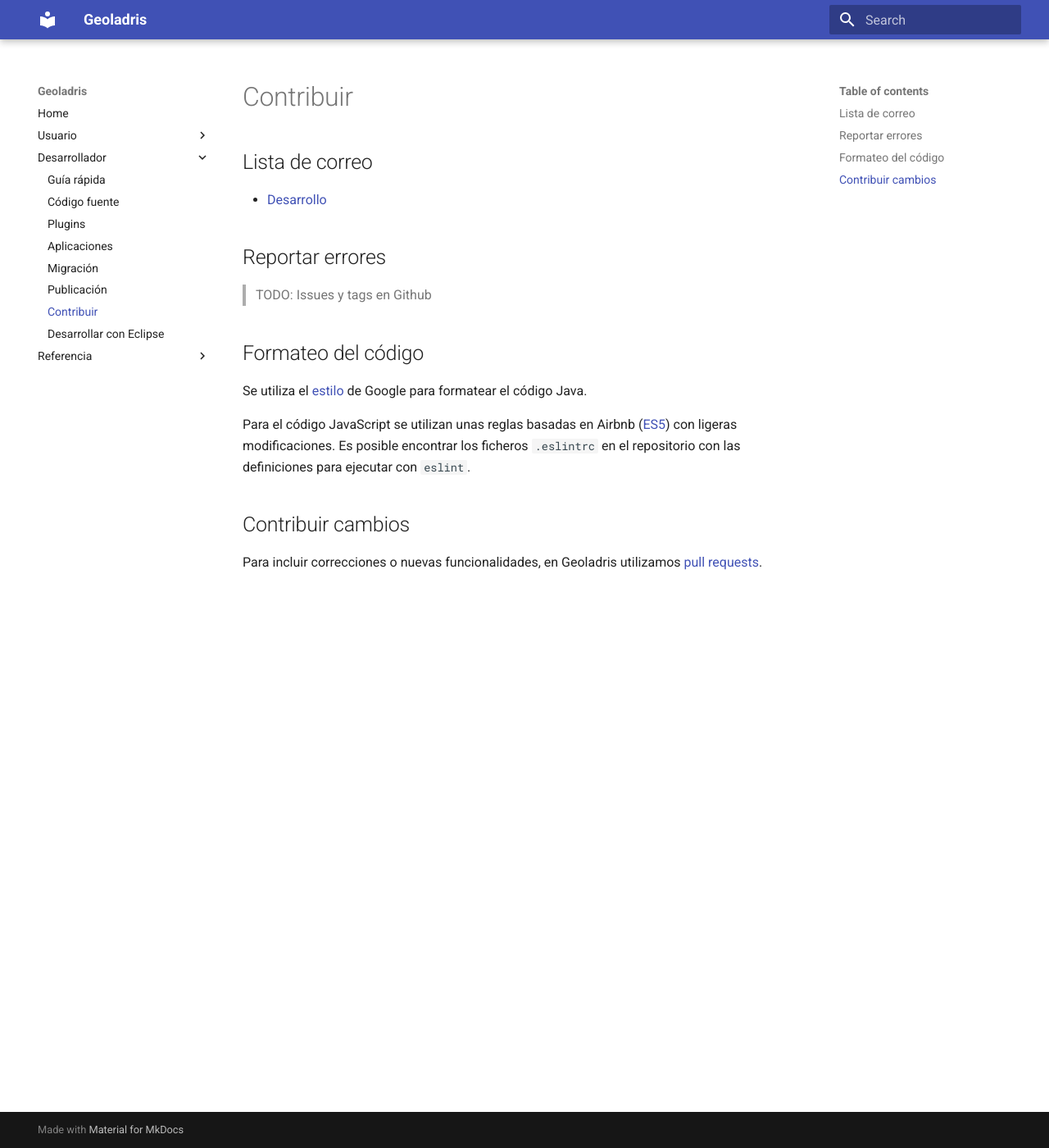
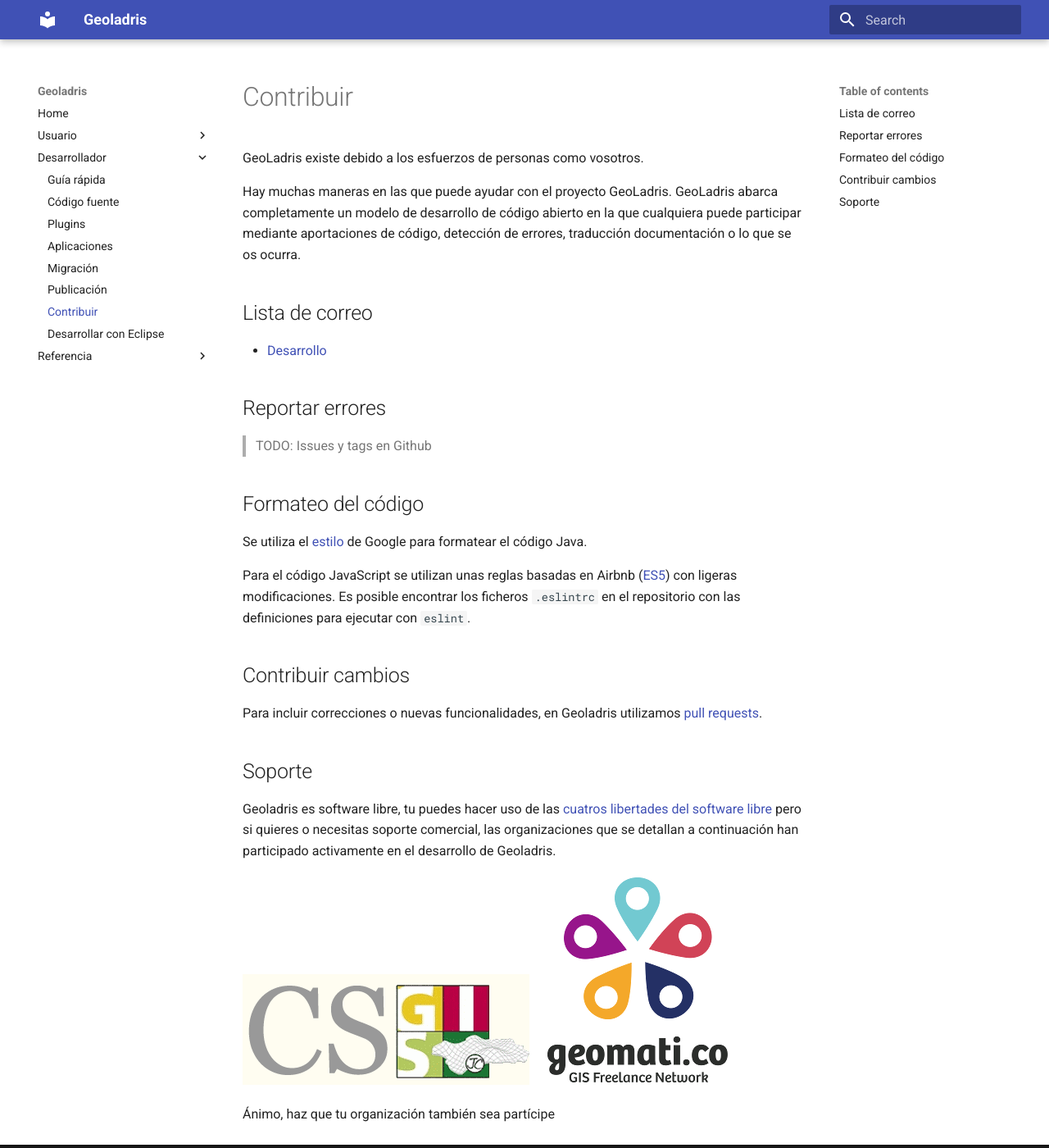
Before and after one commit to geoladris/doc, an MkDocs documentation site: the page built from docs/dev/contribute.md, in a window 1280 px wide and 1400 px high. Shown: the whole window at 82% size. Built offline with MkDocs 1.6.1 and Material for MkDocs 9.7.7, drawn with Linux system fonts in a browser that asks for light colours; old or Windows-style settings are respelled for this version of MkDocs.

Commit message:
Mergeando doc: Contribuciones

```diff
--- a/docs/dev/contribute.md
+++ b/docs/dev/contribute.md
@@ -1,3 +1,7 @@
+GeoLadris existe debido a los esfuerzos de personas como vosotros.
+
+Hay muchas maneras en las que puede ayudar con el proyecto GeoLadris. GeoLadris abarca completamente un modelo de desarrollo de código abierto en la que cualquiera puede participar mediante aportaciones de código, detección de errores, traducción documentación o lo que se os ocurra.
+
 ## Lista de correo
 
 * [Desarrollo](https://groups.google.com/forum/#!forum/geoladris)
@@ -15,3 +19,11 @@ Para el código JavaScript se utilizan unas reglas basadas en Airbnb ([ES5](http
 ## Contribuir cambios
 
 Para incluir correcciones o nuevas funcionalidades, en Geoladris utilizamos [pull requests](https://help.github.com/articles/about-pull-requests/).
+
+## Soporte
+Geoladris es software libre, tu puedes hacer uso de las [cuatros libertades del software libre](https://es.wikipedia.org/wiki/Definici%C3%B3n_de_Software_Libre) pero si quieres o necesitas soporte comercial, las organizaciones que se detallan a continuación han participado activamente en el desarrollo de Geoladris.
+
+[![CSGIS](../_images/logo_CSGIS.png "CSGIS")](http://www.csgis.de/)
+[![geomati.co](../_images/logo_geomatico.png "geomati.co")](http://geomati.co)
+
+Ánimo, haz que tu organización también sea partícipe
```
